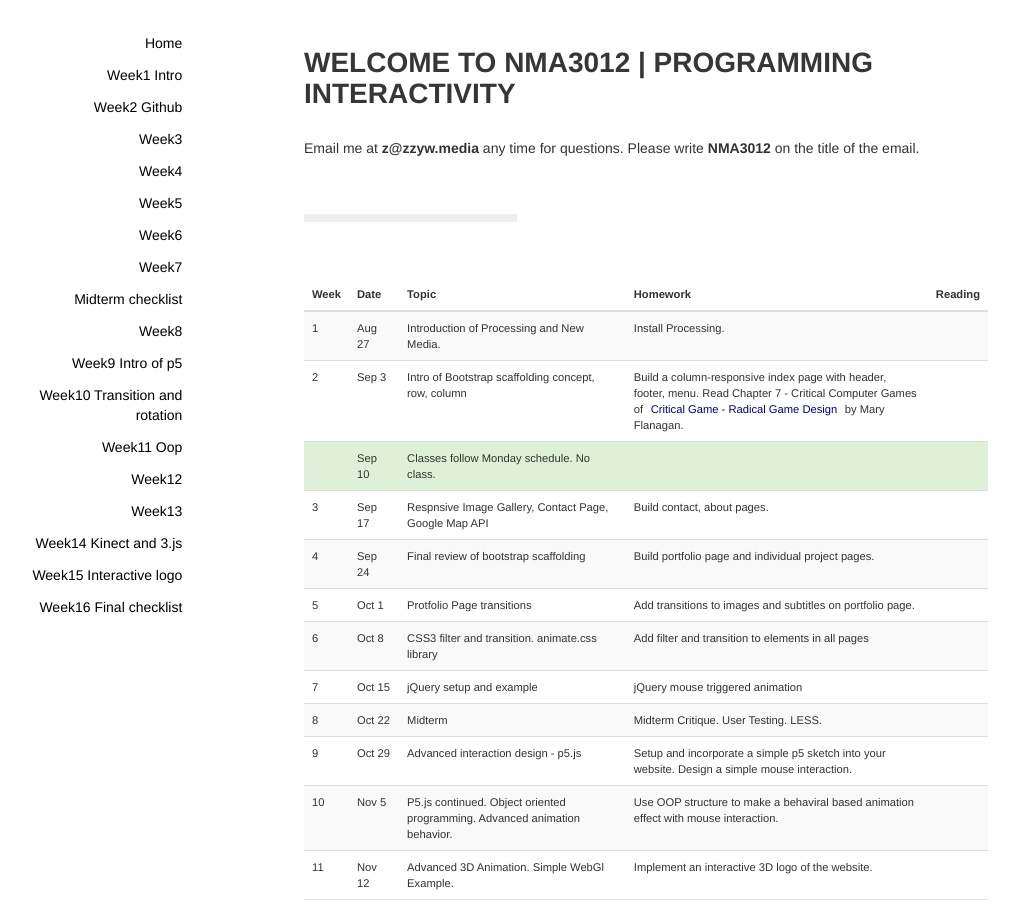
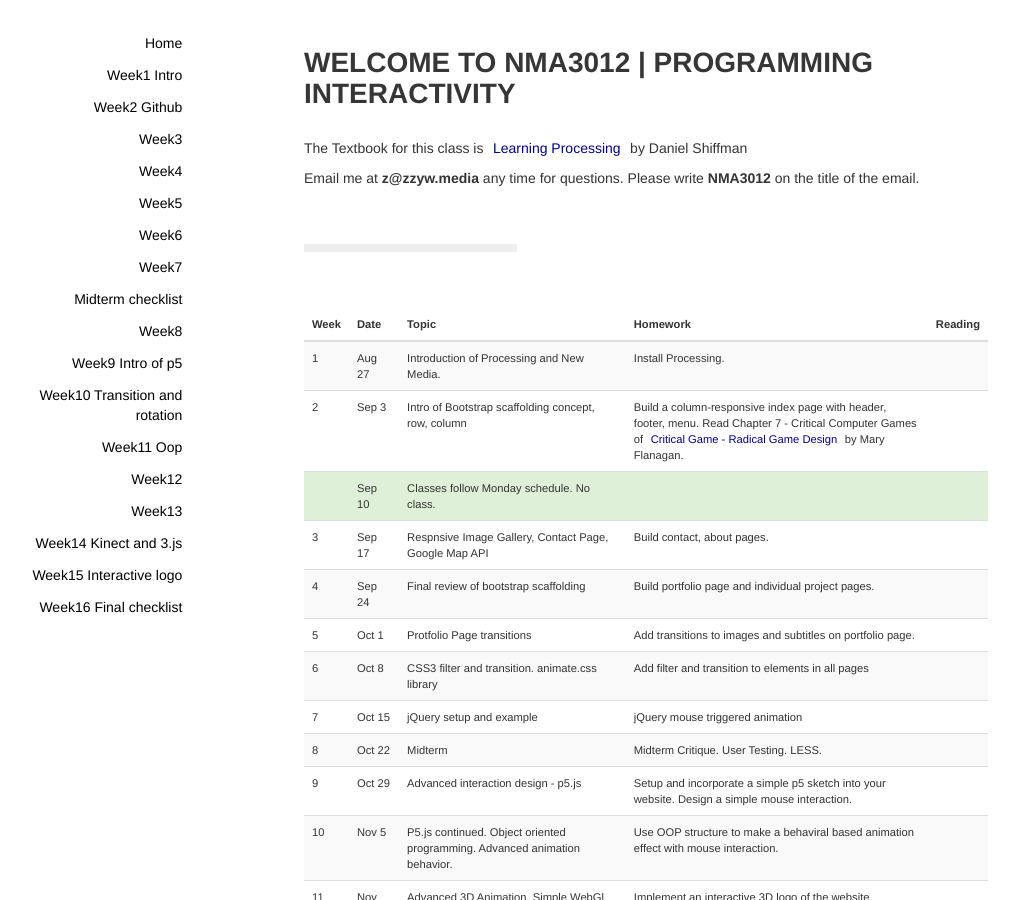
Before and after one commit to zhenzhenqi/NMA3012, a Jekyll site: the page built from index.html, in a window 1280 px wide and 900 px high. Shown: the whole window, without its empty margins (45-1064 px from the left). Built offline with Jekyll 4.4.1, drawn with Linux system fonts in a browser that asks for light colours; nearby versions of some CDN libraries.

Commit message:
config change

```diff
--- a/index.html
+++ b/index.html
@@ -5,7 +5,7 @@ title: Welcome to NMA3012 | Programming Interactivity
 
 
 <p class="lead"></p>
-
+<p>The Textbook for this class is <a href="http://media.espora.org/mgoblin_media/media_entries/407/Learning_Processing_-_A_Beginners_Guide_to_Programming_Images_Animation_and_Interaction_--_Daniel_Shiffman.pdf">Learning Processing</a> by Daniel Shiffman</p>
 <p>Email me at <strong>z@zzyw.media</strong> any time for questions. Please write <strong>NMA3012</strong> on the title of the email.</p>
 
 <hr>
```
